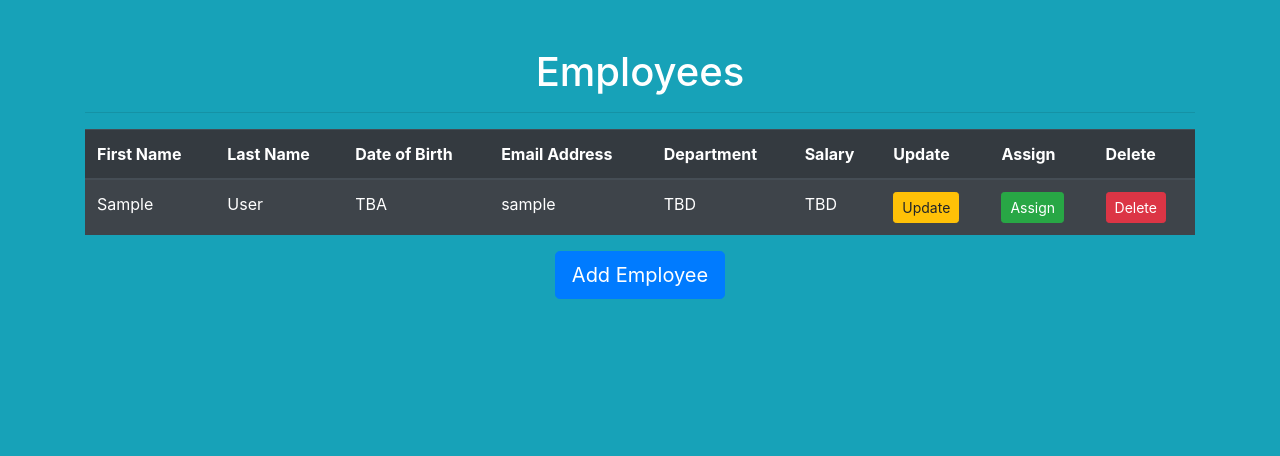
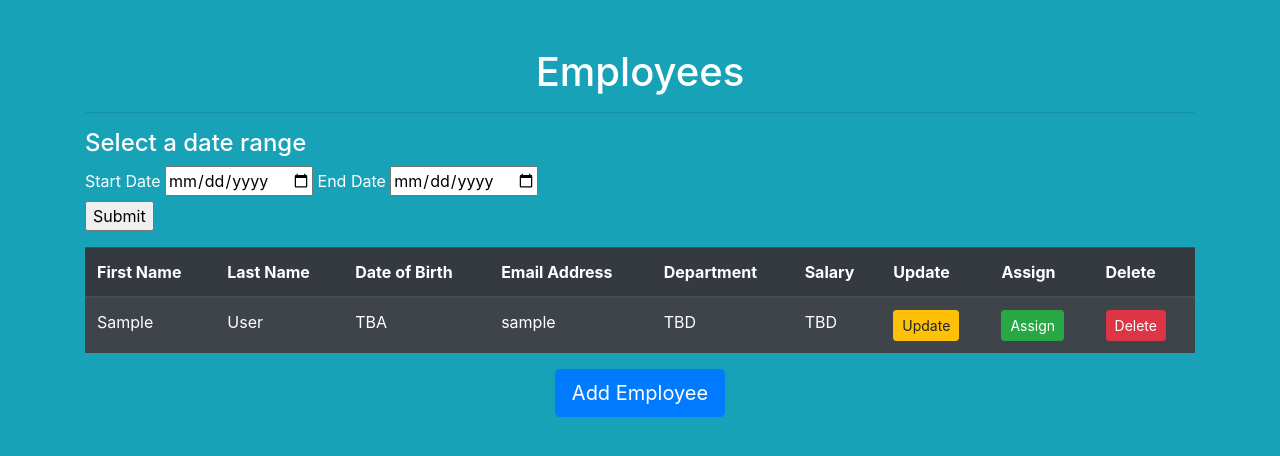
Before and after one commit to DarishkaAMS/Flask_Projects-EPAM-CRM, a Flask app: page /employees in a window 1280 px wide. Shown: the part 56-512 px from the top of the page. Run offline with Flask 2, Linux system fonts and the light colour scheme; the visitor is signed in with stand-in values (Sample User, id 1); data comes from the database, SQL or seed files in the repository.

Commit message:
Add date search

```diff
--- a/department_app/forms/employee.py
+++ b/department_app/forms/employee.py
@@ -65,3 +65,12 @@ class EmployeeAssignForm(FlaskForm):
     department = QuerySelectField(query_factory=lambda: Department.query.all(), get_label="name")
     salary = IntegerField(label='Salary')
     submit = SubmitField(label='Submit')
+
+
+class EmployeeDateInfoForm(FlaskForm):
+    """
+    Form to assign departments and sales to employees
+    """
+    start_date = DateField('Start Date', format='%Y-%m-%d', validators=[DataRequired()])
+    end_date = DateField('End Date', format='%Y-%m-%d', validators=[DataRequired()])
+    submit = SubmitField('Submit')
--- a/department_app/templates/employees/employees.html
+++ b/department_app/templates/employees/employees.html
@@ -16,6 +16,15 @@ Employees
         {% if employees %}
         <hr class="intro-divider">
         <div class="center">
+<h4> Select a date range </h4>
+<form action="" method='POST' name="myform">
+    {{ form.csrt_token }}
+    {{ form.start_date.label }} {{form.start_date(class='datepicker')}} {{form.hidden_tag()}}
+    {{ form.end_date.label }} {{form.end_date(class='datepicker')}} {{form.hidden_tag()}}
+    <p>
+    {{form.submit()}}
+    </p>
+</form>
             <table class="table table-striped table-dark">
                 <thead>
                 <tr>
--- a/department_app/views/employee_view.py
+++ b/department_app/views/employee_view.py
@@ -4,18 +4,18 @@ This module represents the logic on routes starting with /employees
 
 # pylint: disable=cyclic-import
 # pylint: disable=import-error
-from flask import render_template, redirect, url_for, flash, request
+from flask import render_template, redirect, url_for, flash, request, session
 from flask_login import login_required
 
 # pylint: disable=relative-beyond-top-level
 from .. import db
 from ..models.employee import Employee
-from ..forms.employee import EmployeeAssignForm, EmployeeForm, RegisterForm
+from ..forms.employee import EmployeeAssignForm, EmployeeForm, RegisterForm, EmployeeDateInfoForm
 
 from . import user
 
 
-@user.route('/employees')
+@user.route('/employees', methods=['GET', 'POST'])
 @login_required
 def retrieve_employees():
     """
@@ -23,7 +23,27 @@ def retrieve_employees():
     """
     employees = Employee.query.order_by(Employee.first_name).all()
 
-    return render_template('employees/employees.html', employees=employees)
+    form = EmployeeDateInfoForm()
+    if form.validate_on_submit():
+        session['start_date'] = form.start_date.data
+        session['end_date'] = form.end_date.data
+        # print(session['end_date'], session['start_date'])
+        for employee in employees:
+            if employee.date_of_birth:
+                print(session['start_date'], employee.date_of_birth, session['end_date'])
+                if session['start_date'] < employee.date_of_birth < session['end_date']:
+                    print(employee.first_name)
+
+        return redirect('date')
+
+    return render_template('employees/employees.html', employees=employees, form=form)
+
+
+@user.route('/date', methods=['GET', 'POST'])
+def date():
+    start_date = session['start_date']
+    end_date = session['end_date']
+    return render_template('employees/date.html')
 
 
 @user.route('/employees/create', methods=['GET', 'POST'])
```
Also changed, not shown: department_app/templates/employees/date.html (added, +10 -0 lines).
